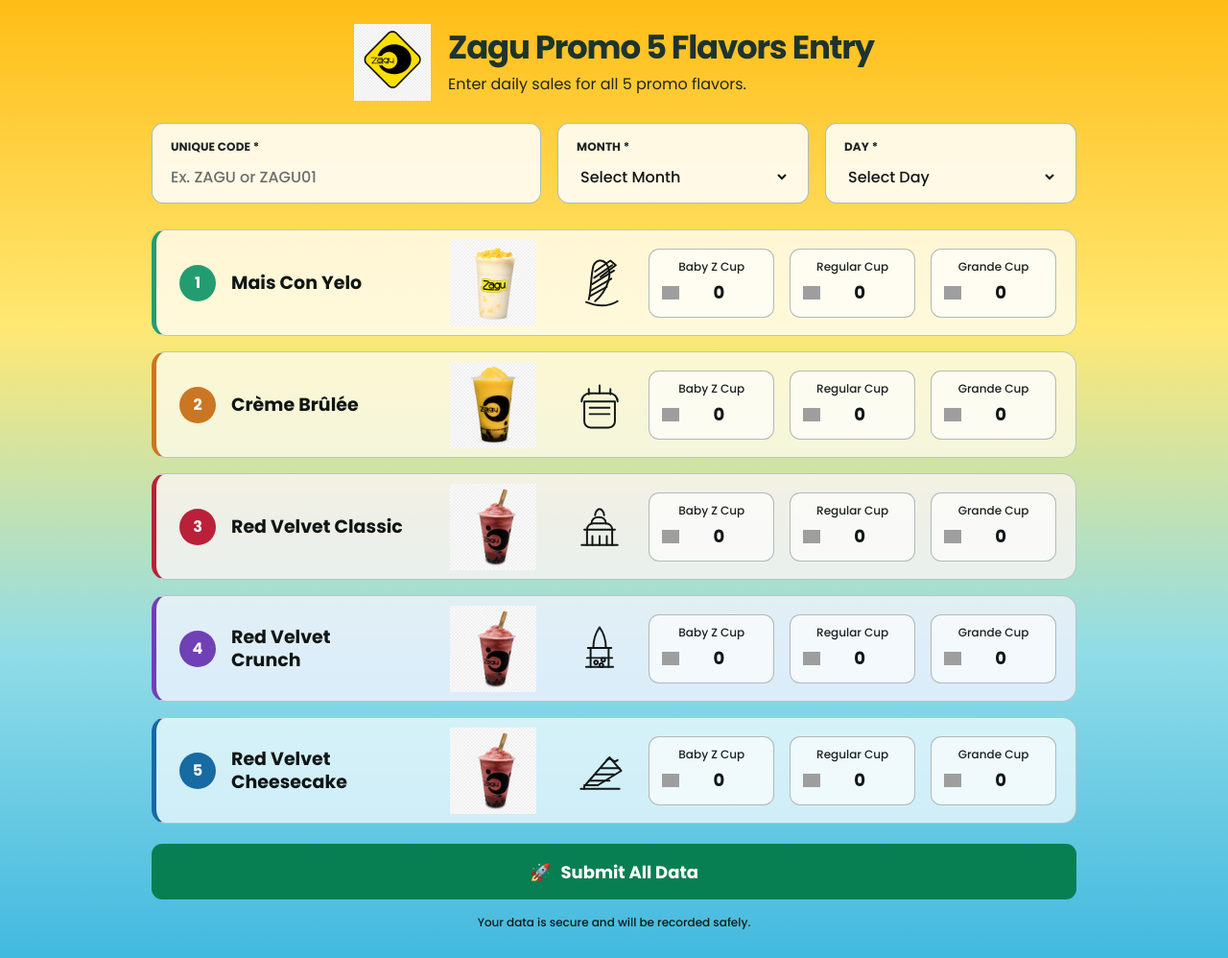
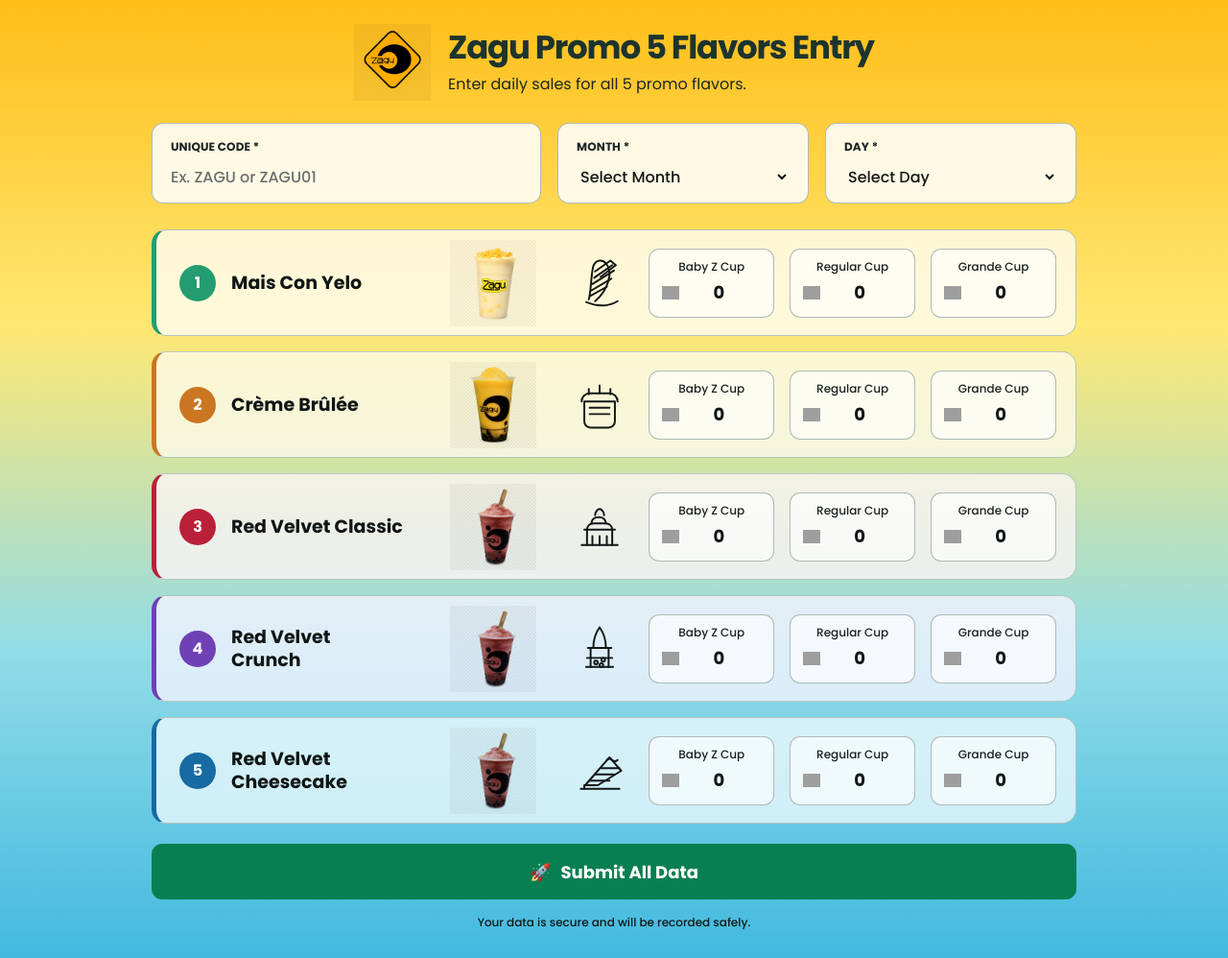
Before and after one commit to misdatazagu-hash/promo-system, a Flask app: page / in a window 1280 px wide. Shown: the whole page at 96% size. Run offline with Flask 3, Linux system fonts and the light colour scheme; grey boxes are pictures that could not be loaded.

Commit message:
Add files via upload

```diff
--- a/templates/form.html
+++ b/templates/form.html
@@ -56,6 +56,7 @@
             height: 80px;
             flex-shrink: 0;
             object-fit: contain;
+            mix-blend-mode: multiply;
         }
 
         .header-copy { min-width: 0; }
@@ -215,6 +216,7 @@
             object-fit: contain;
             object-position: center;
             border-radius: 9px;
+            mix-blend-mode: multiply;
         }
 
         .flavor-photo.photo-velvet { object-position: center 48%; }
```
